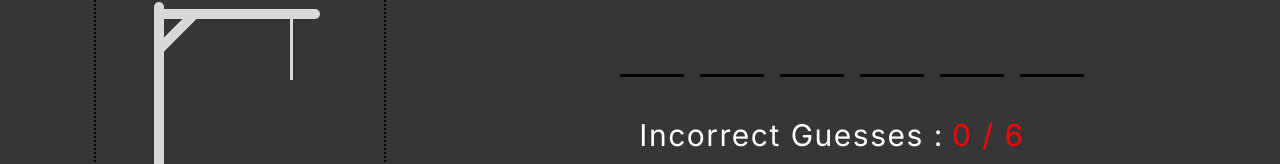
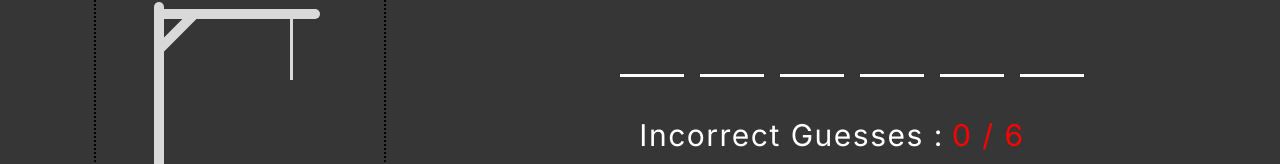
Before and after one commit to tonju1124/Hangman-Game, a website built with Vite: page index.html in a window 1280 px wide. Shown: the part 175-339 px from the top of the page. Built offline with nearby package versions, Linux system fonts and the light colour scheme; files whose address does not match are found by name.

Commit message:
little adjustment

```diff
--- a/index.css
+++ b/index.css
@@ -197,7 +197,7 @@ button{
 .word_display .letter {
     margin-top: 3.1rem;
     width: 4rem;
-    border-bottom: #000 3px solid;
+    border-bottom: #ffffff 3px solid;
     text-align: center;
     text-transform: uppercase;
 }
```
